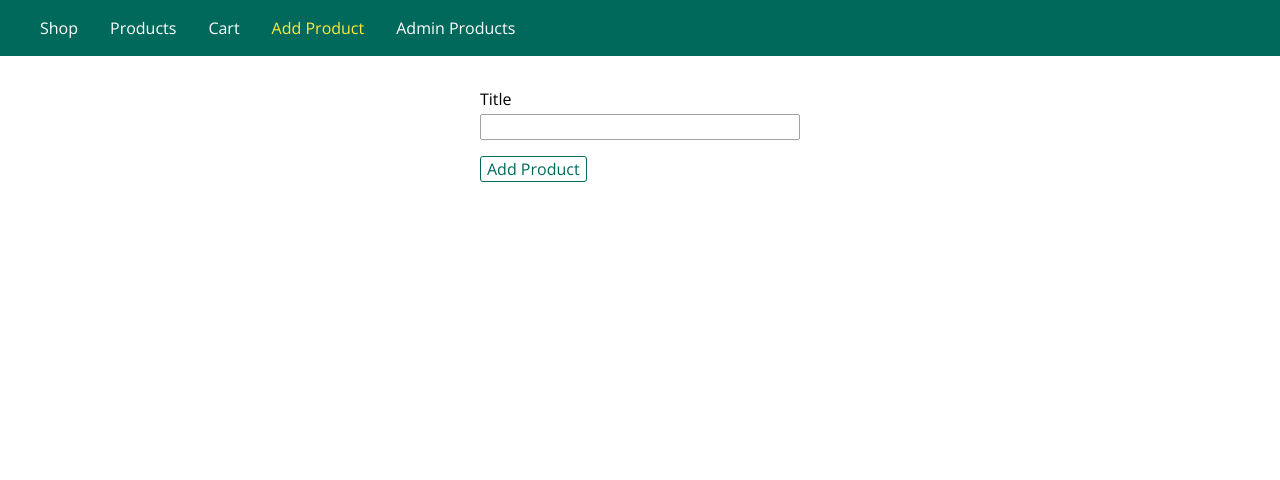
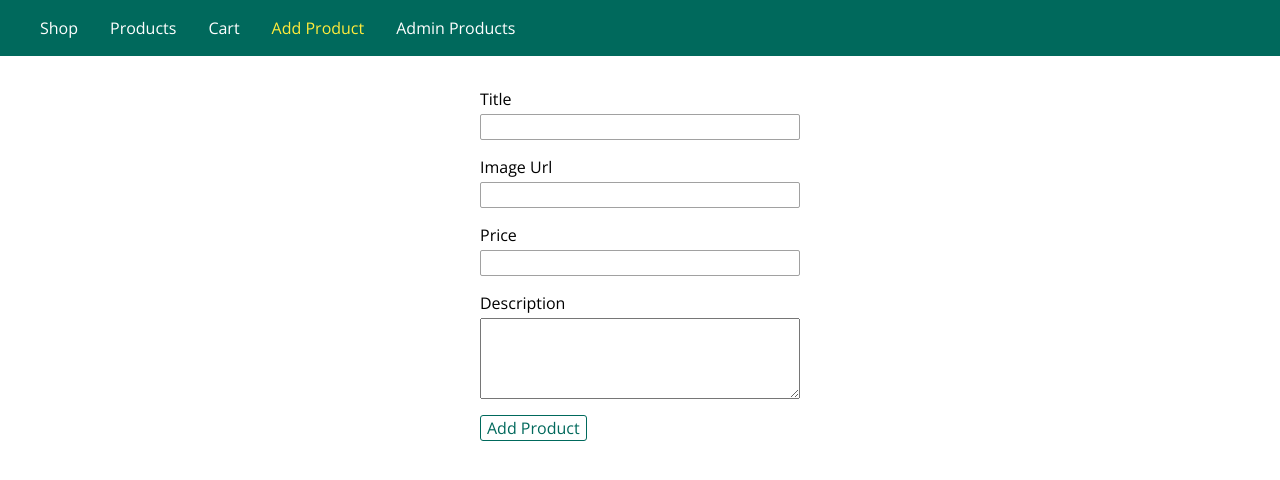
Before and after one commit to jazielg/nodejs_udemy, a Node server app: page /admin/add-product in a window 1280 px wide. Shown: the top 480 px of the page. Run offline with Node 20, Linux system fonts and the light colour scheme; some libraries are stand-ins or nearby versions.

Commit message:
109 - storing product data

```diff
--- a/expressjs/controllers/admin.js
+++ b/expressjs/controllers/admin.js
@@ -12,6 +12,11 @@ exports.getAddProduct = (req, res, next) => {
 };
 
 exports.postAddProduct = (req, res, next) => {
+    const title = req.body.title;
+    const imageUrl = req.body.imageUrl;
+    const price = req.body.price;
+    const description = req.body.description;
+
     const product = new Product(req.body.title);
     product.save();
     res.redirect('/');
--- a/expressjs/public/css/forms.css
+++ b/expressjs/public/css/forms.css
@@ -3,7 +3,8 @@
 }
 
 .form-control label,
-.form-control input {
+.form-control input,
+.form-control textarea {
     display: block;
     width: 100%;
     margin-bottom: 0.25rem;
@@ -15,6 +16,7 @@
     border-radius: 2px;
 }
 
-.form-control input:focus {
+.form-control input:focus,
+.form-control textarea:focus {
     outline-color: #00695c;
 }
--- a/expressjs/views/admin/add-product.ejs
+++ b/expressjs/views/admin/add-product.ejs
@@ -12,6 +12,18 @@
                 <label for="title">Title</label>
                 <input type="text" name="title" id="title">
             </div>
+            <div class="form-control">
+                <label for="imageUrl">Image Url</label>
+                <input type="text" name="imageUrl" id="imageUrl">
+            </div>
+            <div class="form-control">
+                <label for="price">Price</label>
+                <input type="number" name="price" id="price">
+            </div>
+            <div class="form-control">
+                <label for="description">Description</label>
+                <textarea name="description" id="description" rows="5"></textarea>
+            </div>
             <button class="btn" type="submit">Add Product</button>
         </form>
     </main>
```
Also changed, not shown: expressjs/models/product.js (+5 -2 lines).
